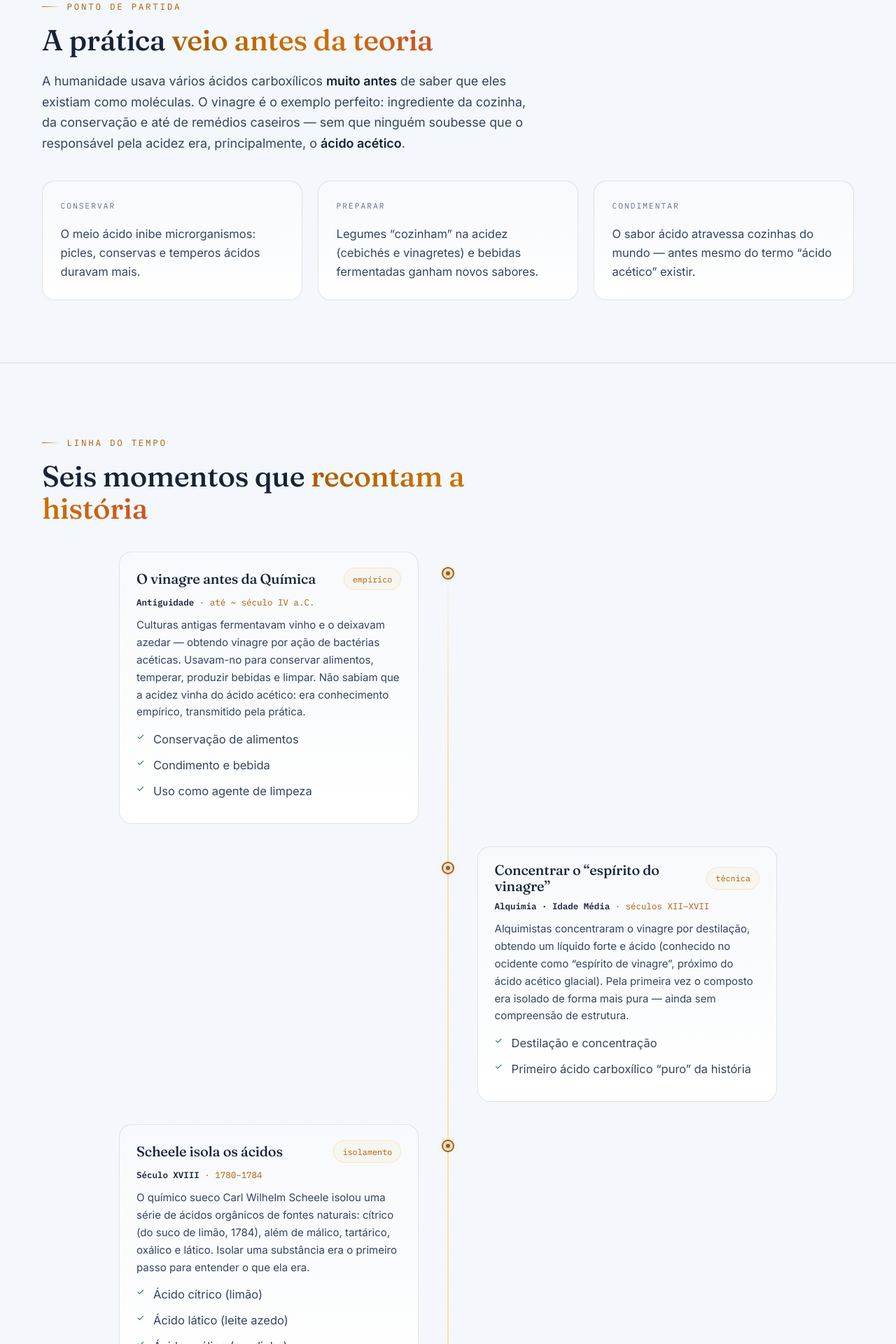
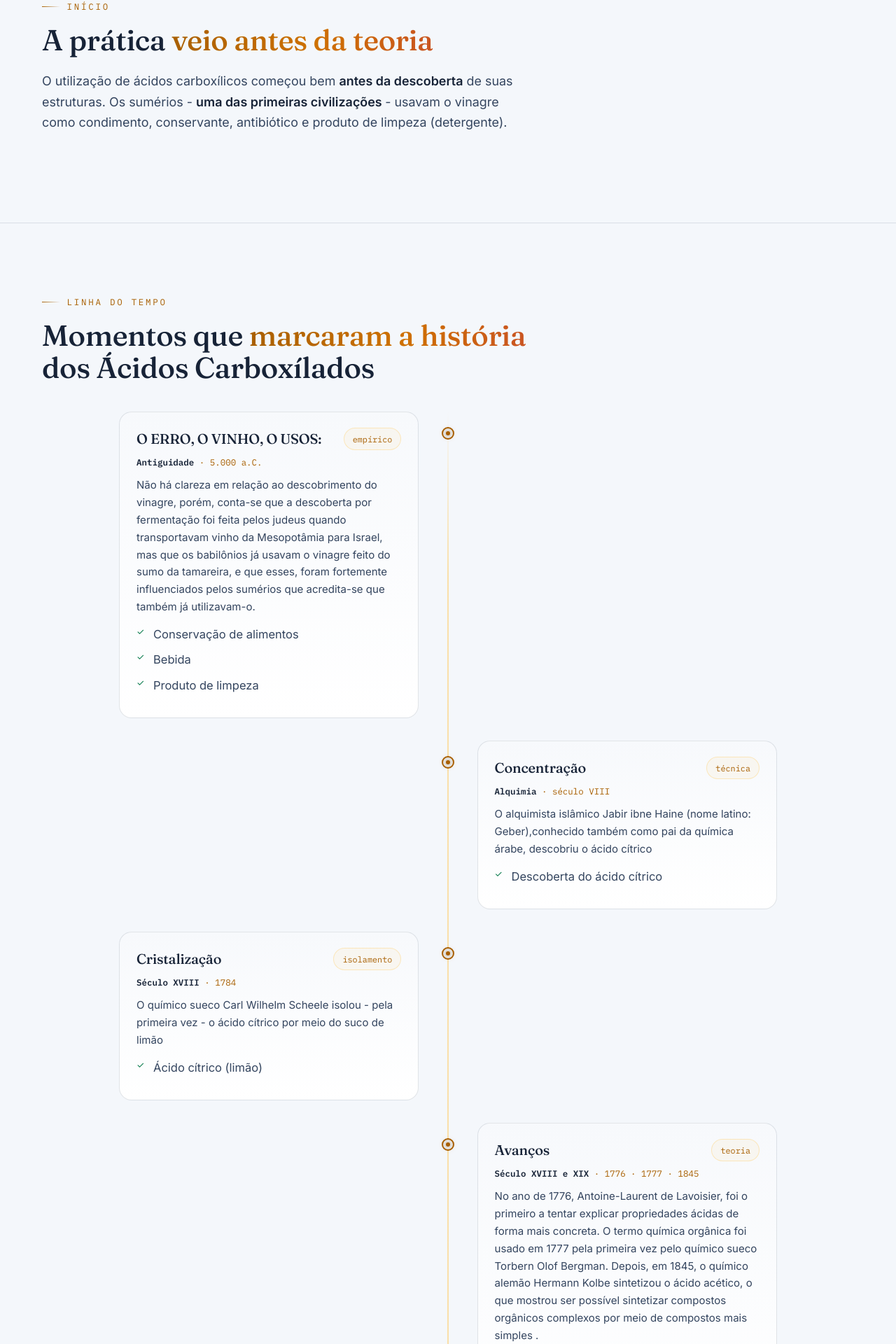
Before and after one commit to VitorAndreSilva/carboxilicos-site, a Vue app: page /#/historia in a window 1280 px wide. Shown: the part 793-2713 px from the top of the page at 70% size. Built offline with nearby package versions, Linux system fonts and the light colour scheme.

Commit message:
feat: adicionando pesquisas sobre a história dos ácidos carboxílicos

```diff
--- a/src/views/HistoriaView.vue
+++ b/src/views/HistoriaView.vue
@@ -28,62 +28,53 @@ const acetico = {
 const eras = [
   {
     era: 'Antiguidade',
-    range: 'até ~ século IV a.C.',
-    title: 'O vinagre antes da Química',
-    text: 'Culturas antigas fermentavam vinho e o deixavam azedar — obtendo vinagre por ação de bactérias acéticas. Usavam-no para conservar alimentos, temperar, produzir bebidas e limpar. Não sabiam que a acidez vinha do ácido acético: era conhecimento empírico, transmitido pela prática.',
-    points: ['Conservação de alimentos', 'Condimento e bebida', 'Uso como agente de limpeza'],
+    range: '5.000 a.C.',
+    title: 'O ERRO, O VINHO, O USOS:',
+    text: 'Não há clareza em relação ao descobrimento do vinagre, porém, conta-se que a descoberta por fermentação foi feita pelos judeus quando transportavam vinho da Mesopotâmia para Israel, mas que os babilônios já usavam o vinagre feito do sumo da tamareira, e que esses, foram fortemente influenciados pelos sumérios que acredita-se que também já utilizavam-o. ',
+    points: ['Conservação de alimentos', 'Bebida', 'Produto de limpeza'],
     tag: 'empírico',
   },
   {
-    era: 'Alquimia · Idade Média',
-    range: 'séculos XII–XVII',
-    title: 'Concentrar o “espírito do vinagre”',
-    text: 'Alquimistas concentraram o vinagre por destilação, obtendo um líquido forte e ácido (conhecido no ocidente como “espírito de vinagre”, próximo do ácido acético glacial). Pela primeira vez o composto era isolado de forma mais pura — ainda sem compreensão de estrutura.',
-    points: ['Destilação e concentração', 'Primeiro ácido carboxílico “puro” da história'],
+    era: 'Alquimia',
+    range: 'século VIII',
+    title: 'Concentração',
+    text: 'O alquimista islâmico Jabir ibne Haine (nome latino: Geber),conhecido também como pai da química árabe, descobriu o ácido cítrico',
+    points: ['Descoberta do ácido cítrico'],
     tag: 'técnica',
   },
   {
     era: 'Século XVIII',
-    range: '1780–1784',
-    title: 'Scheele isola os ácidos',
-    text: 'O químico sueco Carl Wilhelm Scheele isolou uma série de ácidos orgânicos de fontes naturais: cítrico (do suco de limão, 1784), além de málico, tartárico, oxálico e lático. Isolar uma substância era o primeiro passo para entender o que ela era.',
-    points: ['Ácido cítrico (limão)', 'Ácido lático (leite azedo)', 'Ácido oxálico (azedinha)'],
+    range: '1784',
+    title: 'Cristalização',
+    text: 'O químico sueco Carl Wilhelm Scheele isolou - pela primeira vez - o ácido cítrico por meio do suco de limão',
+    points: ['Ácido cítrico (limão)'],
     tag: 'isolamento',
   },
   {
-    era: 'Século XIX',
-    range: '1828 · 1838 · 1845 · 1858',
-    title: 'Nasce a química orgânica',
-    text: 'Berzelius cunha o termo “química orgânica”. Wöhler obtém uréia aquecendo cianato de amônio — um composto “orgânico” fora de um ser vivo, golpe no vitalismo. Liebig consolida a química dos ácidos; Kolbe realiza a síntese total do ácido acético (1845) a partir de elementos, e Kekulé estrutura a teoria da ligação química.',
+    era: 'Século XVIII e XIX',
+    range: '1776 · 1777 · 1845',
+    title: 'Avanços',
+    text: 'No ano de 1776, Antoine-Laurent de Lavoisier, foi o primeiro a tentar explicar propriedades ácidas de forma mais concreta. O termo química orgânica foi usado em 1777 pela primeira vez pelo químico sueco Torbern Olof Bergman. Depois, em 1845, o químico alemão Hermann Kolbe sintetizou o ácido acético, o que mostrou ser possível sintetizar compostos orgânicos complexos por meio de compostos mais simples .',
     points: [
-      'Wöhler (1828): uréia em laboratório',
-      'Liebig: teoria dos radicais e dos ácidos',
+      'Lavoisier (1776) tentou explicar os ácidos',
+      'Bergman (1777): Termo "química orgânica"',
       'Kolbe (1845): síntese do ácido acético',
-      'Kekulé (1858): valência e estrutura',
     ],
     tag: 'teoria',
   },
   {
-    era: 'Século XX',
-    range: '1897 · 1919 · 1960–70',
-    title: 'Da bancada à escala industrial',
-    text: 'A aspirina (ácido acetilsalicílico) entra no mercado em 1899, nascida da acetilação do ácido salicílico. A fermentação do ácido cítrico com o fungo Aspergillus niger se torna processo industrial (Pfizer, 1919). E a carbonilação do metanol — rota da Monsanto/BASF — transforma o ácido acético em commodity química mundial.',
+    era: 'Século XIX e XX',
+    title: 'Voltando as origens',
+    text: 'O primeiro ácido orgânico a ser industrializado foi o ácido acético - o famoso vinagre -. Sendo fabricado industrialmente por meio fermentação do etanol, sendo uma fermentação bacteriana. Com o avanço tecnológico, o processo começou a ser sintético, sendo realizado por meio da carbonilação do metanol.',
     points: [
-      'Aspirina: do ácido salicílico (1897/99)',
-      'Fungo A. niger para o ácido cítrico (1919)',
-      'Carbonilação do metanol (1960–1970)',
+      'Ácido acético',
+      'Fermentação',
+      'Vinagre',
+      'Carbonilação do metanol',
     ],
     tag: 'indústria',
   },
-  {
-    era: 'Século XXI',
-    range: 'hoje',
-    title: 'Química verde e biorrefinarias',
-    text: 'Ácidos carboxílicos se tornam peças-chave de bioeconomia: fermentação microbiana de açúcares, ácido polilático (PLA) biodegradável, polímeros de origem renovável e rotas “bio” para o ácido acético — conectando química, sustentabilidade e mercado.',
-    points: ['PLA e bioplásticos', 'Rota do etanol (Brasil)', 'Fermentação industrial moderna'],
-    tag: 'bioeconomia',
-  },
-]
+  ]
 
 const avanco = [
   { n: '1', t: 'Identificar', d: 'reconhecer a substância' },
@@ -95,12 +86,14 @@ const avanco = [
 ]
 
 const marcos = [
-  { ano: '1784', feito: 'Carl Scheele isola o ácido cítrico do limão' },
-  { ano: '1828', feito: 'Wöhler sintetiza uréia em laboratório' },
-  { ano: '1845', feito: 'Kolbe sintetiza o ácido acético a partir de elementos' },
-  { ano: '1899', feito: 'Bayer lança a aspirina (acetilação do ácido salicílico)' },
-  { ano: '1919', feito: 'Fermentação industrial do ácido cítrico (Aspergillus niger)' },
-  { ano: '1960–70', feito: 'Carbonilação do metanol industrializa o ácido acético' },
+  { ano: '5000 a.C.', feito: 'Comunidades antigas já usavam o ácido acético, o vinagre.' },
+  { ano: 'Século VIII', feito: 'Geber descobriu o ácido cítrico.' },
+  { ano: '1784', feito: 'Scheele isolou o ácido cítrico.' },
+  { ano: '1776', feito: 'Lavoisier estuda profundamente os ácidos.' },
+  { ano: '1777', feito: 'Bergman usa o termo "química orgânica".' },
+  { ano: '1845', feito: 'Kolbe sintetiza o ácido acético.' },
+  { ano: 'Século XVIII e XIX', feito: 'Ácido acético (vinagre) é o primeiro ácido a ser industrializado.' },
+
 ]
 </script>
 
@@ -108,10 +101,11 @@ const marcos = [
   <div class="page">
     <PageHero
       eixo="Eixo 02 · 02/05"
-      kicker="Do cotidiano antigo à indústria"
+      kicker="Da antiguidade à atualidade"
       title="História dos Ácidos Carboxílicos"
-      lead="Antes de conhecerem a estrutura molecular, as pessoas já usavam vinagre e frutas ácidas no dia a dia. A história da classe é a história da Química se tornando uma ciência: isolar, nomear, estruturar e produzir."
-      :chips="['Antiguidade', 'Scheele · 1784', 'Wöhler · 1828', 'Kolbe · 1845', 'Indústria moderna']"
+      lead="Os ácidos carboxílicos já eram usados pelos povos ágrafos, mesmo sem eles terem
+      conhecimentos sobre suas estruturas."
+      :chips="['Antiguidade','Geber · séc. VIII', 'Scheele · 1784', 'Lavoisier  · 1776', 'Bergman · 1777', 'Kolbe · 1845', 'Indústria moderna']"
     >
       <template #media>
         <div class="molecule-figure">
@@ -130,18 +124,16 @@ const marcos = [
       <div class="container">
         <Reveal>
           <div class="section-head">
-            <p class="kicker">Ponto de partida</p>
+            <p class="kicker">Início</p>
             <h2>A prática <span class="grad-text">veio antes da teoria</span></h2>
             <p class="lead">
-              A humanidade usava vários ácidos carboxílicos <strong>muito antes</strong> de saber que
-              eles existiam como moléculas. O vinagre é o exemplo perfeito: ingrediente da cozinha,
-              da conservação e até de remédios caseiros — sem que ninguém soubesse que o responsável
-              pela acidez era, principalmente, o <strong>ácido acético</strong>.
+              O utilização de ácidos carboxílicos começou bem <strong>antes da descoberta</strong> de suas estruturas.
+              Os sumérios - <strong>uma das primeiras civilizações </strong>- usavam o vinagre como condimento, conservante, antibiótico e produto de limpeza (detergente).
             </p>
           </div>
         </Reveal>
 
-        <div class="grid grid-3" style="margin-top: 1.6rem">
+        <!-- <div class="grid grid-3" style="margin-top: 1.6rem">
           <Reveal :delay="60">
             <div class="card">
               <p class="panel-label">Conservar</p>
@@ -167,7 +159,7 @@ const marcos = [
               </p>
             </div>
           </Reveal>
-        </div>
+        </div> -->
       </div>
     </section>
 
@@ -177,7 +169,7 @@ const marcos = [
         <Reveal>
           <div class="section-head">
             <p class="kicker">Linha do tempo</p>
-            <h2>Seis momentos que <span class="grad-text">recontam a história</span></h2>
+            <h2>Momentos que <span class="grad-text">marcaram a história </span>dos Ácidos Carboxílados</h2>
           </div>
         </Reveal>
 
@@ -210,7 +202,7 @@ const marcos = [
       </div>
     </section>
 
-    <!-- AVANÇO CIENTÍFICO -->
+    <!-- AVANÇO CIENTÍFICO
     <section class="section" style="border-top: 1px solid var(--line)">
       <div class="container">
         <Reveal>
@@ -238,15 +230,15 @@ const marcos = [
           </Reveal>
         </div>
       </div>
-    </section>
+    </section> -->
 
     <!-- MARCOS -->
     <section class="section section-tight" style="border-top: 1px solid var(--line)">
       <div class="container">
         <Reveal>
           <div class="section-head">
-            <p class="kicker">Para decorar e citar</p>
-            <h2>Marcos em uma linha do tempo <span class="grad-text">de bolso</span></h2>
+            <p class="kicker">Para não errar</p>
+            <h2>Recapitulando <span class="grad-text">a história</span></h2>
           </div>
         </Reveal>
 
@@ -259,7 +251,7 @@ const marcos = [
           </Reveal>
         </div>
 
-        <Reveal :delay="180">
+        <!-- <Reveal :delay="180">
           <div class="panel card-amber" style="margin-top: 2rem">
             <p style="margin: 0">
               <strong>Gancho para a apresentação:</strong> o ácido acético é um ótimo exemplo de
@@ -268,7 +260,7 @@ const marcos = [
               toneladas por ano no mundo.
             </p>
           </div>
-        </Reveal>
+        </Reveal> -->
       </div>
     </section>
   </div>
```
